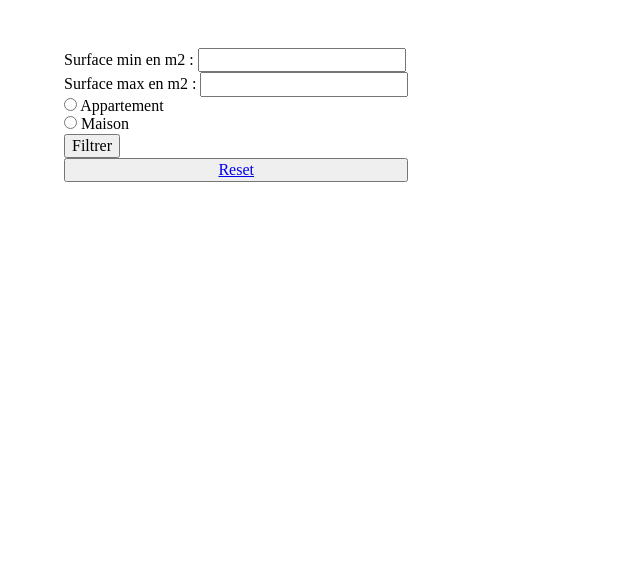
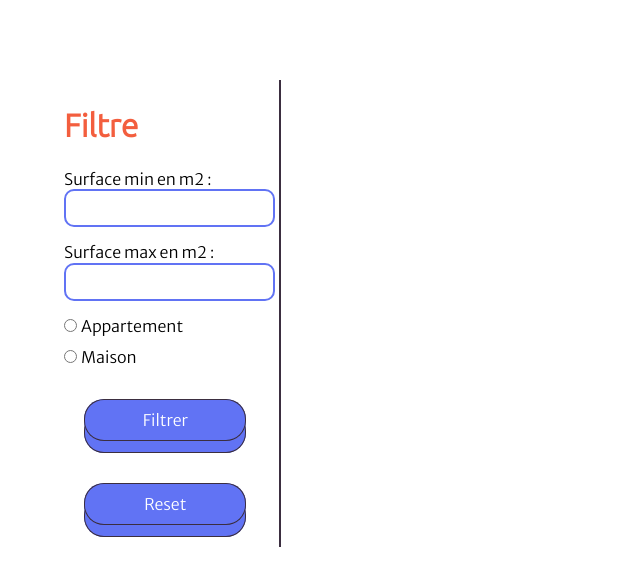
Before and after one commit to Eld0d0/204_immo, a PHP site: page / in a window 1280 px wide. Shown: the top 586 px of the page, without its empty margins (0-640 px from the left). Run offline with PHP 8.4, Linux system fonts and the light colour scheme; data that the repository does not hold is empty.

Commit message:
Mise en forme plus ajout d'animation

```diff
--- a/css/index.css
+++ b/css/index.css
@@ -1,51 +1,80 @@
 /* Généralités */
-#corps_page{
+#corps_page {
     display: flex;
     flex-direction: row;
     padding-left: 5vw;
     padding-right: 5vw;
+    margin-top: 2em;
+    margin-bottom: 2em;
 }
+
+h1, h2, h3{
+    font-family: 'Ubuntu', sans-serif;
+    color: #F35E3E;
+    font-size: 2em;
+}
+
+p, span, strong, input, label, a, button{
+    font-family: 'Merriweather Sans', sans-serif!important;
+    font-size: 1em;
+}
+
 /* Fin des généralités */
 
 
 /* Partie liste des logements */
-#liste_logements{
+#liste_logements {
     display: flex;
     flex-wrap: wrap;
+    flex-direction: column;
     justify-content: flex-start;
+    width: 100%;
+    margin-right: 20%;
 }
-.logement{
-    width: 30%;
-    margin-top: 3em;
+
+.logement {
+    width: 100%;
+    height: 20vh;
     background-color: white;
     background-color: white;
     display: flex;
-    align-items: center;
-    flex-direction: column;
-    border-radius: 5%;
+    flex-direction: row;
+    margin-bottom: 5%;
+    transform: translateX(100vw);
+    opacity: 0;
+    transition-property: transform opacity;
 }
-.logement:nth-child(3n+1){
+
+.logement:nth-child(3n+1) {
     margin-right: 5%;
 }
-.logement:nth-child(3n+2){
+
+.logement:nth-child(3n+2) {
     margin-right: 5%;
 }
-.logement_img{
-    width: 100%;
-    height: auto;
-    border-top-left-radius: 5%;
-    border-top-right-radius: 5%;
-    border: 2px solid black;
+
+.logement_img {
+    width: auto;
+    height: 100%;
+    -webkit-box-shadow: -15px 15px 0px 5px #F35E3E;
+    box-shadow: -15px 15px 0px 5px #F35E3E;
+    transition-property: box-shadow -webkit-box-shadow;
+    transition-duration: 0.5s;
 }
 
-.logement_information{
+.logement_information {
     width: 100%;
-    text-align: center;
-    max-height: 15vh;
-    border-bottom-left-radius: 5%;
-    border-bottom-right-radius: 5%;
-    border: 2px solid black;
+    height: 100%;
+    border-bottom: 2px solid #3B2E40;
+    margin-left: 2em;
 }
+
+/* Animations */
+.logement:hover .logement_img{
+    -webkit-box-shadow: 0px 0px 0px 0px #F35E3E;
+    box-shadow: 0px 0px 0px 0px #F35E3E;
+}
+
 /* Fin partie liste des logements */
 
 
@@ -55,7 +84,61 @@
     flex-wrap: nowrap;
     flex-direction: column;
     margin-top: 3em;
-    padding-right: 5vw;
+    margin-right: 4vw;
+    padding-right: 1vw;
     width: auto;
+    height: auto;
+    border-right: 2px solid #3B2E40;
 }
+
+#formulaire_filtre input[type=text]{
+    border-radius: 10px;
+    border: 2px solid #6173F4;
+    height: 2em;
+    width: 100%;
+    margin-bottom: 1em;
+}
+
+#formulaire_filtre input[type=radio]{
+    margin-bottom: 1em;
+}
+
+/* Bouton */
+
+.bouton_container {
+    margin-top: 2em;
+    background: #6173F4;
+    border-radius: 20px;
+    margin-bottom: 10px;
+    width: 80%;
+    box-shadow: #3B2E40 0 0px 0px 1px inset!important;
+    margin-right: auto;
+    margin-left: auto;
+  }
+  .bouton_form {
+    border: none;
+    width: 100%;
+    display: block;
+    padding: 12px 30px 12px 30px;
+    border-radius: 20px;
+    background: #6173F4;
+    color: white!important;
+    transform: translateY(-12px);
+    box-shadow: #3B2E40 0 0px 0px 1px inset!important;
+    transition-property: transform color;
+    transition-duration: 0.4s;
+  }
+  .bouton_form:hover{
+    text-decoration: none;
+    transform: translateY(-8px);
+  }
+
+  .bouton_container:active .bouton_form {
+    transform: translateY(0px);
+  }
+  .bouton_form a{
+    text-decoration: none;
+    width: 100%;
+    color: white;
+  }
 /* Fin partie formulaire */
--- a/index.php
+++ b/index.php
@@ -6,6 +6,14 @@
   <title>Accueil</title>
   <link rel="stylesheet" href="css/index.css">
   <link rel="stylesheet" href="css/normalize.css">
+
+  <!-- Google fonts -->
+  <link rel="preconnect" href="https://fonts.googleapis.com">
+  <link rel="preconnect" href="https://fonts.gstatic.com" crossorigin>
+
+  <link href="https://fonts.googleapis.com/css2?family=Ubuntu:wght@300&display=swap" rel="stylesheet">
+
+  <link href="https://fonts.googleapis.com/css2?family=Merriweather+Sans:wght@300&display=swap" rel="stylesheet">
 </head>
 <!-- On ajoute le header -->
 <?php include 'header.php'; ?>
@@ -13,6 +21,7 @@
 <body>
   <section id="corps_page">
     <div id="formulaire_filtre">
+      <h2>Filtre</h2>
       <form class="filtre_form" action="index.php" method="POST">
 
 
@@ -38,10 +47,14 @@
           </div>
         </div>
 
+        <div class="bouton_container">
+          <button class="bouton_form" name="submit_post" type="submit">Filtrer</button>
+        </div>
 
-        <button name="submit_post" type="submit">Filtrer</button>
       </form>
-      <button><a href="index.php">Reset</a></button>
+      <div class="bouton_container">
+        <button id="form_reset" class="bouton_form"><a href="index.php">Reset</a></button>
+      </div>
     </div>
 
     <div id="liste_logements">
@@ -148,5 +161,6 @@
 </body>
 <!-- On ajoute le footer -->
 <?php include 'footer.php'; ?>
+<script src="js/index.js"></script>
 
 </html>
--- /dev/null
+++ b/js/index.js
@@ -0,0 +1,20 @@
+window.addEventListener("DOMContentLoaded", function () {
+    /* Bouton reset qui fonctionne comme un lien */
+    let bouton_form_reset = document.getElementById("form_reset");
+
+    bouton_form_reset.addEventListener("click", function () {
+        window.open("index.php", "_self");
+    });
+    /* Fin bouton reset */
+
+    /* Animation d'apparition lors du chargement */
+    let logements = document.getElementsByClassName("logement");
+
+    for (var i =0; i < logements.length; i++) {
+        logements[i].style.transform = "translateX(0)";
+        logements[i].style.opacity = "1";
+        logements[i].style.transitionDuration = 2.5 + i/2 + "s";
+    };
+
+    /* Fin d'animation */
+});
```
